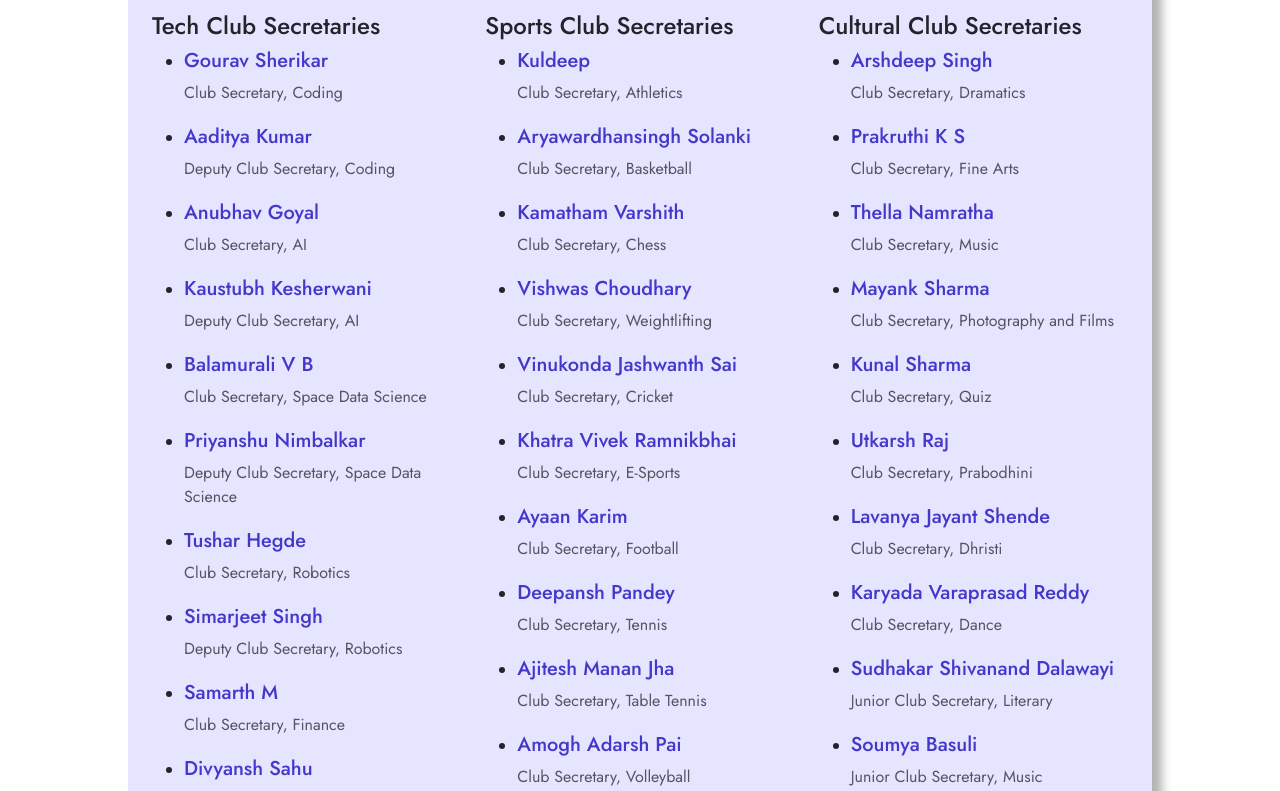
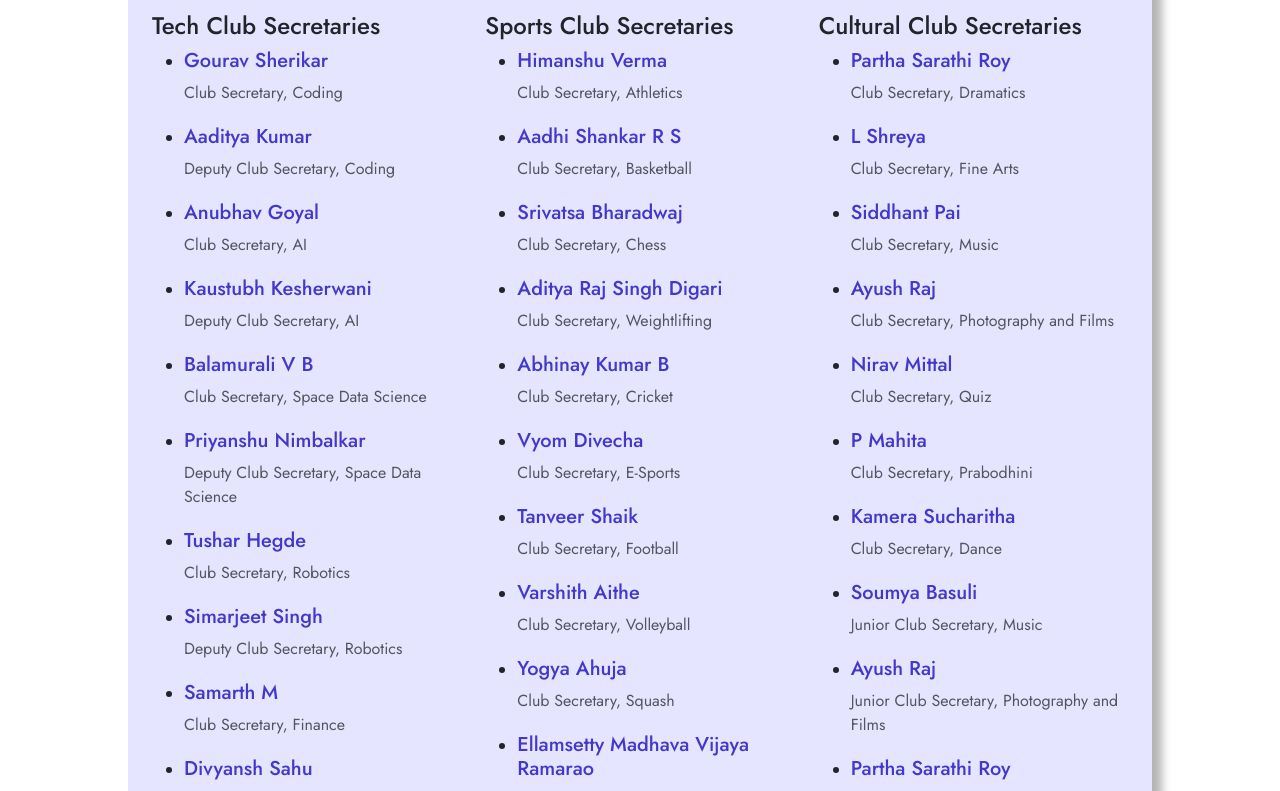
Before and after one commit to codingclub-iitdh/StudentsWelfare, a React (Create React App) app: page /gymkhana in a window 1280 px wide. Shown: the part 2640-3431 px from the top of the page. Built offline with nearby package versions, Linux system fonts and the light colour scheme.

Commit message:
updated secretaries of sports and cultural council

```diff
--- a/src/pages/Gymkhana/Gymkhana.js
+++ b/src/pages/Gymkhana/Gymkhana.js
@@ -12,7 +12,6 @@ import RameshG from '../../images/staff/ramesh-g.png';
 
 import KavitaDevi from '../../images/faculty/kavita-devi.jpg';
 import VigneshwaraRajaP from '../../images/faculty/vigneshwara-raja-p.jpg';
-import NagaveniS from '../../images/faculty/nagaveni-s.jpg';
 
 import { useRef } from 'react';
 import { FaArrowDownLong } from 'react-icons/fa6';
--- a/src/pages/Gymkhana/GymkhanaData.js
+++ b/src/pages/Gymkhana/GymkhanaData.js
@@ -142,20 +142,20 @@ const clubSecretaries = [
             {
                 subSubTitle: '',
                 people: [
-                    { name: 'Kuldeep', designation: 'Club Secretary, Athletics', email: 'ce23bt009@iitdh.ac.in'},
+                    { name: 'Himanshu Verma', designation: 'Club Secretary, Athletics', email: 'ec24bt039@iitdh.ac.in'},
                     // { name: 'Maddela Vaishwitha', designation: 'Club Secretary, Badminton' },
-                    { name: 'Aryawardhansingh Solanki', designation: 'Club Secretary, Basketball', email: 'ch23bt007@iitdh.ac.in'},
-                    { name: 'Kamatham Varshith', designation: 'Club Secretary, Chess', email: 'ee23bt035@iitdh.ac.in'},
-                    { name: 'Vishwas Choudhary', designation: 'Club Secretary, Weightlifting', email: 'ee23bt045@iitdh.ac.in'},
-                    { name: 'Vinukonda Jashwanth Sai', designation: 'Club Secretary, Cricket', email: 'is23bm021@iitdh.ac.in'},
-                    { name: 'Khatra Vivek Ramnikbhai', designation: 'Club Secretary, E-Sports', email: 'ee23bt052@iitdh.ac.in'},
-                    { name: 'Ayaan Karim', designation: 'Club Secretary, Football', email: 'mc23bt027@iitdh.ac.in'},
-                    { name: 'Deepansh Pandey', designation: 'Club Secretary, Tennis', email: 'is23bm037@iitdh.ac.in'},
-                    { name: 'Ajitesh Manan Jha', designation: 'Club Secretary, Table Tennis', email: 'me23bt013@iitdh.ac.in'},
-                    { name: 'Amogh Adarsh Pai', designation: 'Club Secretary, Volleyball', email: 'me23bt025@iitdh.ac.in'},
-                    { name: 'Piyush Singh', designation: 'Club Secretary, Squash', email: 'ee23bt037@iitdh.ac.in'},
-                    { name: 'Charan Shakthi Yuvaraj', designation: 'Club Secretary, Yoga', email: 'ep23bt006@iitdh.ac.in'},
-                    // { name: '', designation: 'Club Secretary, Hockey' },
+                    { name: 'Aadhi Shankar R S', designation: 'Club Secretary, Basketball', email: 'me24bt028@iitdh.ac.in'},
+                    { name: 'Srivatsa Bharadwaj', designation: 'Club Secretary, Chess', email: 'cs24bt004@iitdh.ac.in'},
+                    { name: 'Aditya Raj Singh Digari', designation: 'Club Secretary, Weightlifting', email: 'is24bm035@iitdh.ac.in'},
+                    { name: 'Abhinay Kumar B', designation: 'Club Secretary, Cricket', email: 'is24bm044@iitdh.ac.in'},
+                    { name: 'Vyom Divecha', designation: 'Club Secretary, E-Sports', email: 'me24bt005@iitdh.ac.in'},
+                    { name: 'Tanveer Shaik', designation: 'Club Secretary, Football', email: 'mc24bt014@iitdh.ac.in'},
+                    // { name: 'Deepansh Pandey', designation: 'Club Secretary, Tennis', email: 'is23bm037@iitdh.ac.in'},
+                    // { name: 'Ajitesh Manan Jha', designation: 'Club Secretary, Table Tennis', email: 'me23bt013@iitdh.ac.in'},
+                    { name: 'Varshith Aithe', designation: 'Club Secretary, Volleyball', email: 'ec24bt025@iitdh.ac.in'},
+                    { name: 'Yogya Ahuja', designation: 'Club Secretary, Squash', email: 'mc24bt016@iitdh.ac.in'},
+                    // { name: 'Charan Shakthi Yuvaraj', designation: 'Club Secretary, Yoga', email: 'ep23bt006@iitdh.ac.in'},
+                    { name: 'Ellamsetty Madhava Vijaya Ramarao', designation: 'Club Secretary, Hockey', emal:'ce24bt008@iitdh.ac.in' },
                     { name: 'Divyansh Prakash', designation: 'Junior Club Secretary, Athletics', email: 'cs24bt046@iitdh.ac.in'},
                     { name: 'Veer Doshi', designation: 'Junior Club Secretary, Badminton', email: 'me24bt009@iitdh.ac.in'},
                     { name: 'Aadhi Shankar R S', designation: 'Junior Club Secretary, Basketball', email: 'me24bt028@iitdh.ac.in'},
@@ -171,7 +171,7 @@ const clubSecretaries = [
                     { name: 'Ellamsetty Madhava Vijaya Ramarao', designation: 'Junior Club Secretary, Hockey', email: 'me24bt008@iitdh.ac.in'},
                     // { name: '', designation: 'Junior Club Secretary, Yoga' },
                     // { name: '', designation: 'NSS Secretary' },
-                    { name: 'M Dimple Varuni', designation: 'Girls nominee for sports', email: 'is24bm020@iitdh.ac.in'},
+                    { name: 'Chaitanya Handore', designation: 'Girls nominee for sports', email: 'me25bt008@iitdh.ac.in'},
                 ],
             },
         ],
@@ -183,16 +183,16 @@ const clubSecretaries = [
             {
                 subSubTitle: '',
                 people: [
-                    { name: 'Arshdeep Singh', designation: 'Club Secretary, Dramatics',email: 'ee23bt050@iitdh.ac.in'},
-                    { name: 'Prakruthi K S', designation: 'Club Secretary, Fine Arts', email: 'cs23bt062@iitdh.ac.in'},
+                    { name: 'Partha Sarathi Roy', designation: 'Club Secretary, Dramatics',email: 'cs24bt027@iitdh.ac.in'},
+                    { name: 'L Shreya', designation: 'Club Secretary, Fine Arts', email: 'ee24bt015@iitdh.ac.in'},
                     // { name: '', designation: 'Club Secretary, Literary', email: ''},
-                    { name: 'Thella Namratha', designation: 'Club Secretary, Music', email: 'ep23bt003@iitdh.ac.in'},
-                    { name: 'Mayank Sharma', designation: 'Club Secretary, Photography and Films', email: 'ep23bt009@iitdh.ac.in'},
-                    { name: 'Kunal Sharma', designation: 'Club Secretary, Quiz', email: 'ch23bt011@iitdh.ac.in'},
-                    { name: 'Utkarsh Raj', designation: 'Club Secretary, Prabodhini', email: 'cs23bt028@iitdh.ac.in'},
-                    { name: 'Lavanya Jayant Shende', designation: 'Club Secretary, Dhristi', email: 'is23bm007@iitdh.ac.in'},
-                    { name: 'Karyada Varaprasad Reddy', designation: 'Club Secretary, Dance', email: 'cs23bt050@iitdh.ac.in'},
-                    { name: 'Sudhakar Shivanand Dalawayi', designation: 'Junior Club Secretary, Literary', email: 'cs24bt008@iitdh.ac.in'},
+                    { name: 'Siddhant Pai', designation: 'Club Secretary, Music', email: 'mc24bt017@iitdh.ac.in'},
+                    { name: 'Ayush Raj', designation: 'Club Secretary, Photography and Films', email: 'is24bm003@iitdh.ac.in'},
+                    { name: 'Nirav Mittal', designation: 'Club Secretary, Quiz', email: 'me24bt001@iitdh.ac.in'},
+                    { name: 'P Mahita', designation: 'Club Secretary, Prabodhini', email: 'cs24bt054@iitdh.ac.in'},
+                    // { name: 'Lavanya Jayant Shende', designation: 'Club Secretary, Dhristi', email: 'is23bm007@iitdh.ac.in'},
+                    { name: 'Kamera Sucharitha', designation: 'Club Secretary, Dance', email: 'mc24bt007@iitdh.ac.in'},
+                    // { name: 'Sudhakar Shivanand Dalawayi', designation: 'Junior Club Secretary, Literary', email: 'cs24bt008@iitdh.ac.in'},
                     { name: 'Soumya Basuli', designation: 'Junior Club Secretary, Music', email: 'ce24bt023@iitdh.ac.in'},
                     { name: 'Ayush Raj', designation: 'Junior Club Secretary, Photography and Films', email: 'is24bm003@iitdh.ac.in'},
                     { name: 'Partha Sarathi Roy', designation: 'Junior Club Secretary, Dramatics', email: 'cs24bt027@iitdh.ac.in'},
```
